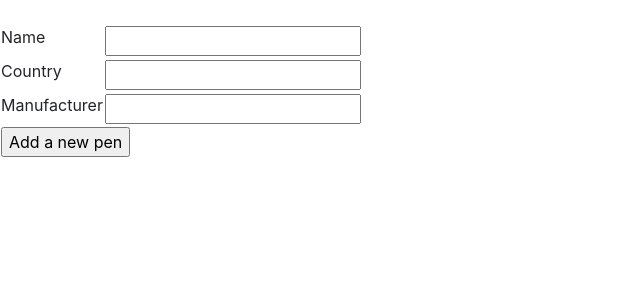
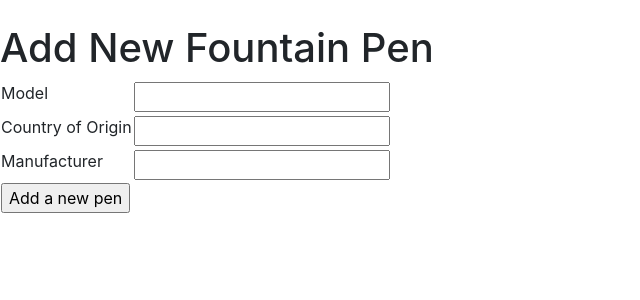
Before and after one commit to Lefteros/Tsoha_fountain-pen-store, a Flask app: page /pens/new/ in a window 1280 px wide. Shown: the part 57-357 px from the top of the page, without its empty margins (0-640 px from the left). Run offline with Flask 2, Linux system fonts and the light colour scheme; the first user in the database is signed in; some libraries are stand-ins or nearby versions.

Commit message:
lisätty kynien poisto-toiminto

```diff
--- a/application/pens/forms.py
+++ b/application/pens/forms.py
@@ -2,9 +2,9 @@ from flask_wtf import FlaskForm
 from wtforms import StringField, BooleanField, validators
 
 class PenForm(FlaskForm):
-    name = StringField("Name", [validators.Length(min=2)])
-    manufacturer = StringField("Manufacturer", [validators.length(min=2)])
-    country = StringField("Country", [validators.length(min=2)])
+    name = StringField("Model", [validators.DataRequired(), validators.Length(min=2)])
+    manufacturer = StringField("Manufacturer", [validators.DataRequired(), validators.length(min=2)])
+    country = StringField("Country of Origin", [validators.DataRequired(), validators.length(min=2)])
 
     class Meta:
         csrf = False
--- a/application/pens/views.py
+++ b/application/pens/views.py
@@ -12,21 +12,14 @@ def pen_form():
     return render_template("pens/new.html", form = PenForm())
 
 
+
+
 @app.route("/pens", methods=["GET"])
 @login_required
 def pens_index():
     return render_template("pens/list.html", pen = Pen.query.all())
 
 
-#@app.route("/pens/<pen_id>/", methods=["POST"])
-#@login_required
-#def tasks_set_done(task_id):
-#
-#    t = Task.query.get(task_id)
-#    t.done = True
-#    db.session().commit()
-#
-#    return redirect(url_for("tasks_index"))
 
 
 @app.route("/pens/", methods=["POST"])
@@ -45,3 +38,14 @@ def pen_create():
     db.session().commit()
 
     return redirect(url_for("pens_index"))
+
+
+@app.route("/pens/delete/<pen_id>/", methods=["POST"])
+@login_required
+def pen_delete(pen_id):
+    t = Pen.query.get(pen_id)
+
+    db.session().delete(t)
+    db.session().commit()
+
+    return redirect(url_for("pens_index"))
--- a/application/templates/pens/list.html
+++ b/application/templates/pens/list.html
@@ -3,7 +3,7 @@
 {% block body %}
   <table border="1">
     <tr>
-      <th>Pen</th>
+      <th>Model</th>
       <th>Country of Origin</th>
       <th>Manufacturer</th>
     </tr>
@@ -12,6 +12,7 @@
       <td>{{ pen.name }}</td>
       <td>{{ pen.country }}</td>
       <td>{{ pen.manufacturer }}</td>
+      <td><form method="POST" action="{{ url_for('pen_delete', pen_id=pen.id) }}"><button type="submit">Delete</button></form></td>
     </tr>
     {% endfor %}
   </table>
--- a/application/templates/pens/new.html
+++ b/application/templates/pens/new.html
@@ -1,6 +1,7 @@
   {% extends "layout.html" %}
 
   {% block body %}
+   <h1>Add New Fountain Pen</h1>
    <form method="POST" action="{{ url_for('pen_create') }}">
     <table>
       <tr>
```
Also changed, not shown: application/pens.db.
